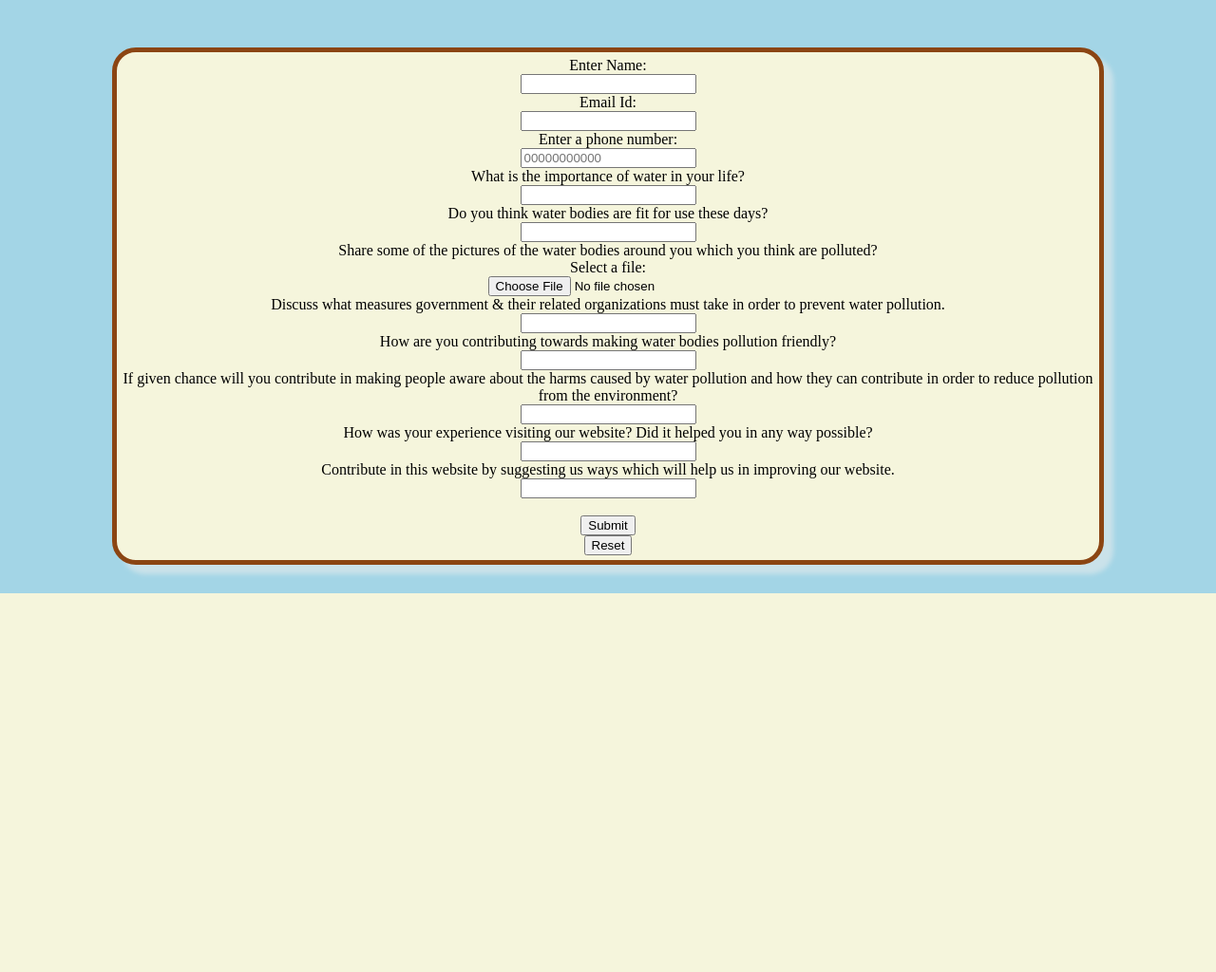
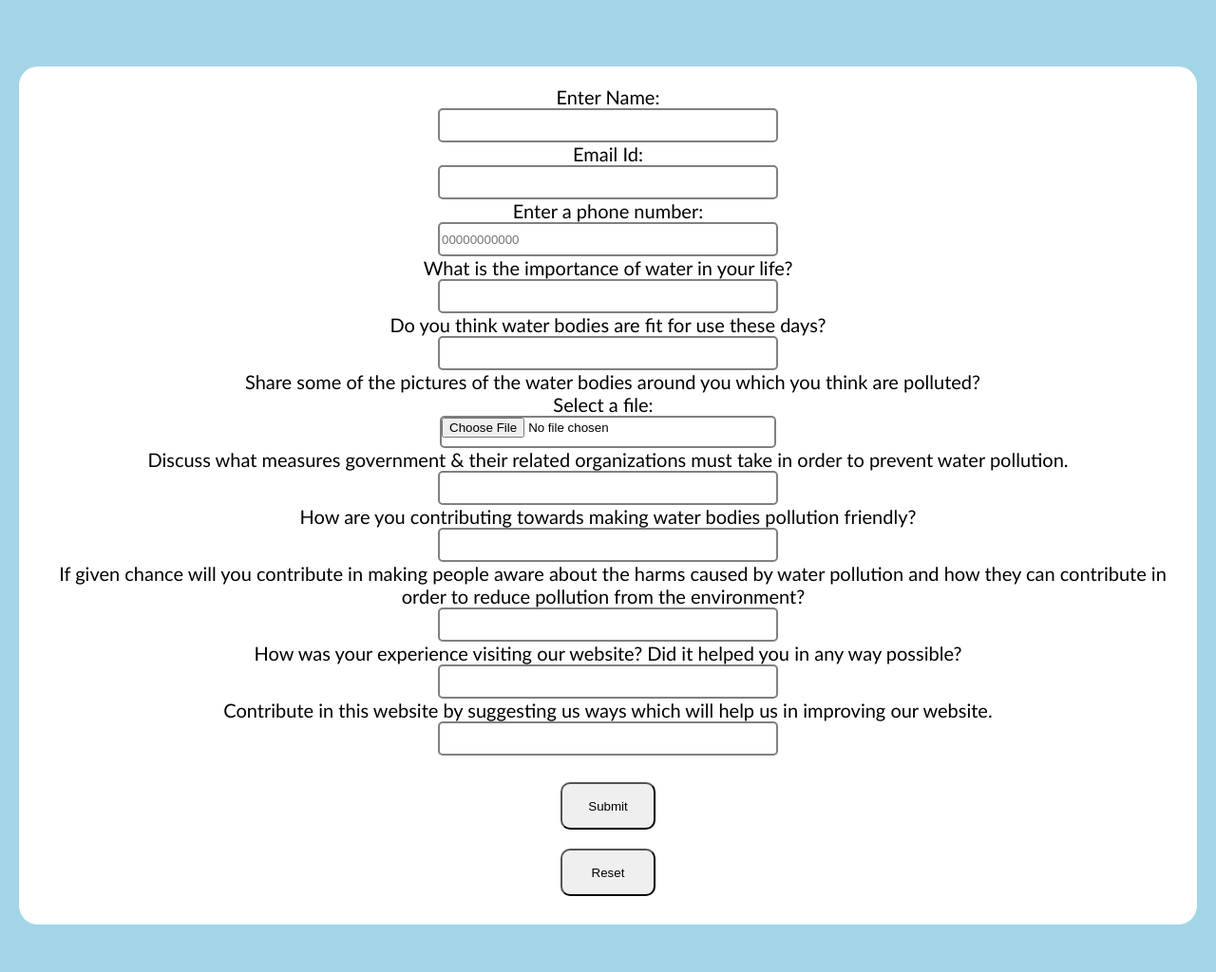
Before and after one commit to Gurkirat2915X/Maybe-Evs-project, a Django app: page /evs/Forms in a window 1280 px wide. Shown: the part 430-1454 px from the top of the page at 95% size. Before the commit the page ends 1055 px from the top, so only its background shows below. Run offline with Django 4.2, Linux system fonts and the light colour scheme.

Commit message:
forms updated

```diff
--- a/Evs_project/evs/static/evs/style.css
+++ b/Evs_project/evs/static/evs/style.css
@@ -75,6 +75,21 @@ nav>img
     flex-wrap: wrap;
     justify-content: center;
     margin:auto;
+}
+.cause_div_a
+{
+  display: flex ;
+  flex-wrap: wrap;
+  margin:auto;
+}
+.cause_div_a>p
+{
+  width: 500px;
+  padding-left: 20px;
+}
+.cause_div_a>img
+{
+  border-radius: 25px;
 }
 .multi-part
 {
@@ -190,20 +205,21 @@ footer
 }
 .cause_div
 {
-    background-color: #F5F5DC;
+
     width: 80%;
-    text-align: center;
+
     border-radius: 25px;
     margin: auto;
     padding: 5px;
-    box-shadow: 10px 10px 5px rgb(202, 226, 234);
-    border: 5px solid #8B4513;
+
+
 }
 .cause_div>img
 {
     border-radius: 15px;
     margin: 5px;
     border: 5px solid #8B4513;
+    text-align:right;
 }
 .cause_div>h3
 {
@@ -214,6 +230,7 @@ footer
 {
     margin: 5px;
     color: #8B4513;
+    width: 920px;
 }
 
 /* Here is the styling for linking all soical media handles*/
@@ -361,7 +378,7 @@ ul {
   .subscribe input:focus {
     outline: none;
     border-bottom: 1px solid #0d095e;
-    font-family: 'Gill Sans', 'Gill Sans MT', Calibri, 'Trebuchet MS', 'sans-serif';
+    font-family: 'Gill Sans', 'Gill Sans MT', 'Calibri', 'Trebuchet MS', 'sans-serif';
   }
 
   .subscribe .submit-btn {
@@ -387,3 +404,43 @@ ul {
     background-color: #07013d;
     box-shadow: -5px 6px 20px 0px rgba(88, 88, 88, 0.569);
   }
+  .form_
+  {
+    text-align: center;
+
+    margin: 20px;
+    display: flex;
+    flex-direction: column;
+    gap: 10px;
+    max-width: 1600px;
+    background-color: #fff;
+    padding: 20px;
+    border-radius: 20px;
+    justify-content: center;
+  }
+  .form_text
+  {
+    color: #000;
+    font-size: 20px;
+    font-family:'Gill Sans', 'Gill Sans MT', Calibri, 'Trebuchet MS', sans-serif;
+    margin: 5px;
+    padding: 5px;
+  }
+  .form_input
+  {
+
+    width: 350px;
+    height: 30px;
+    border: 2px solid grey;
+    border-radius: 5px;
+
+
+  }
+  .form_b
+  {
+    height: 50px;
+    width: 100px;
+    margin: 10px;
+    border-radius: 10px;
+
+  }
--- a/Evs_project/evs/templates/evs/forms.html
+++ b/Evs_project/evs/templates/evs/forms.html
@@ -37,45 +37,45 @@
     <div style="height: 50px;">
 
     </div>
-    <div class="cause_div">
+    <div class="form_" >
        <form action="">
-            <label for="name">Enter Name: </label><br>
-                <input type="text" id="name" name="name" required><br>
+            <label for="name" class="form_text">Enter Name: </label><br>
+                <input type="text" id="name" name="name"  required class="form_input"><br>
 
-            <label for="email">Email Id: </label><br>
-                <input type="email" id="email" name="email" required><br>
+            <label for="email" class="form_text">Email Id: </label><br>
+                <input type="email" id="email" name="email" required class="form_input"><br>
 
-            <label for="phone">Enter a phone number:</label><br>
-                <input type="tel" id="phone" name="phone" placeholder="00000000000" pattern="[0-9]{10}" required><br>
+            <label for="phone" class="form_text">Enter a phone number:</label><br>
+                <input type="tel" id="phone" name="phone" placeholder="00000000000" pattern="[0-9]{10}" required class="form_input"><br>
 
-            <label for="Q1">What is the importance of water in your life?</label><br>
-            <input type="text" id="Q1" name="Q1" required><br>
+            <label for="Q1" class="form_text">What is the importance of water in your life?</label><br>
+            <input type="text" id="Q1" name="Q1" required class="form_input"><br>
 
-            <label for="Q2">Do you think water bodies are fit for use these days?</label><br>
-            <input type="text" id="Q2" name="Q2" required><br>
+            <label for="Q2" class="form_text">Do you think water bodies are fit for use these days?</label><br>
+            <input type="text" id="Q2" name="Q2" required class="form_input"><br>
 
-            <label for="Q3">Share some of the pictures of the water bodies around you which you think are polluted?<br>Select a file:</label><br>
-                <input type="file" id="Q3" name="Q3" required><br>
+            <label for="Q3" class="form_text">Share some of the pictures of the water bodies around you which you think are polluted?<br>Select a file:</label><br>
+                <input type="file" id="Q3" name="Q3" required class="form_input"><br>
 
-            <label for="Q4">Discuss what measures government & their related organizations must take in order to prevent water pollution.</label><br>
-                <input type="text" id="Q4" name="Q4" required><br>
+            <label for="Q4" class="form_text">Discuss what measures government & their related organizations must take in order to prevent water pollution.</label><br>
+                <input type="text" id="Q4" name="Q4" required class="form_input"><br>
 
-            <label for="Q5">How are you contributing towards making water bodies pollution friendly?</label><br>
-                <input type="text" id="Q5" name="Q5" required><br>
+            <label for="Q5" class="form_text">How are you contributing towards making water bodies pollution friendly?</label><br>
+                <input type="text" id="Q5" name="Q5" required class="form_input"><br>
 
-            <label for="Q6"> If given chance will you contribute in making people aware about the harms caused by water pollution and how they can contribute in order to reduce pollution from the environment?</label><br>
-                <input type="text" id="Q6" name="Q6" required><br>
+            <label for="Q6" class="form_text"> If given chance will you contribute in making people aware about the harms caused by water pollution and how they can contribute in order to reduce pollution from the environment?</label><br>
+                <input type="text" id="Q6" name="Q6" required class="form_input"><br>
 
-            <label for="Q7">How was your experience visiting our website? Did it helped you in any way possible?</label><br>
-                <input type="text" id="Q7" name="Q7" required><br>
+            <label for="Q7" class="form_text">How was your experience visiting our website? Did it helped you in any way possible?</label><br>
+                <input type="text" id="Q7" name="Q7" required class="form_input"><br>
 
-            <label for="Q8">Contribute in this website by suggesting us ways which will help us in improving our website.</label><br>
-                <input type="text" id="Q8" name="Q8" required><br>
+            <label for="Q8" class="form_text">Contribute in this website by suggesting us ways which will help us in improving our website.</label><br>
+                <input type="text" id="Q8" name="Q8" required class="form_input"><br>
 
             <br>
 
-                <input type="submit" value="Submit"><br>
-                <input type="reset" value="Reset">
+                <input type="submit" value="Submit" class="form_b"><br>
+                <input type="reset" value="Reset" class="form_b">
 
         </form>
     </div>
--- a/Evs_project/evs/views.py
+++ b/Evs_project/evs/views.py
@@ -1,11 +1,12 @@
 from django.shortcuts import render
 from django.http import HttpResponse
+
+blank = ""
 
 #For homepage
 nav_names = ["Forms","NGOs","Solutions","Causes","Home"]
 logo_link ="https://tse4.mm.bing.net/th/id/OIG3.mlONeZu1lGfbij1d4cFH?pid=ImgGn"
 img_links = ["https://i.natgeofe.com/n/2e9d6cb1-be06-4b0d-a0a2-2ecd098360db/44179.jpg?w=1200","https://images.hindustantimes.com/rf/image_size_630x354/HT/p2/2018/09/19/Pictures/bjp-yuva-yamuna-cleaning_bd5567a2-bc2d-11e8-95ec-91800d079bb4.jpg"]
-
 
 
 #For Causes
@@ -58,7 +59,7 @@ Cause_heading=["Cause","https://www.environmentbuddy.com/wp-content/uploads/2020
 
 #For Solutions
 solutions = ["2","3","4"]
-Solution_img = ["https://tse4.mm.bing.net/th/id/OIG3.mlONeZu1lGfbij1d4cFH?pid=ImgGn","2"]
+Solution_img = ["https://tse4.mm.bing.net/th/id/OIG3.mlONeZu1lGfbij1d4cFH?pid=ImgGn",""]
 Solution_content=["Hello","2"]
 Solution_heading=["Solution","https://www.environmentbuddy.com/wp-content/uploads/2020/03/Polluted-river-with-garbage.jpeg"]
 
@@ -103,7 +104,7 @@ ngo_mail = ["info@wwfindia.net",
             "Email Id: arun@indiaenvironment.org"
             ]
 
-ngo_contact = ["number",""]
+ngo_contact = ["number","100",'11','11']
 
 
 # For forms
@@ -122,6 +123,7 @@ def Causes(request):
           "side_nav_names":causes,
           "heading":Cause_heading,
           "content_list":zip(causes,Cause_img,Cause_content)
+          ,"blank":blank
      })
 def Solutions(request):
      return render(request,"evs/Solution.html",
@@ -131,7 +133,8 @@ def Solutions(request):
           "logo":logo_link,
           "side_nav_names":solutions,
           "heading":Solution_heading,
-          "content_list":zip(solutions,Solution_img,Solution_content)
+          "content_list":zip(solutions,Solution_img,Solution_content),
+          "blank":blank
 
      })
 def NGOs(request):
@@ -142,7 +145,7 @@ def NGOs(request):
           "logo":logo_link,
           "side_nav_names":ngos,
           "heading":ngo_heading,
-          "content_list":zip(ngos,ngo_content,ngo_website,ngo_mail,ngo_contact,ngo_img)
+          "content_list":zip(ngos,ngo_content,ngo_website,ngo_mail,ngo_img)
      })
 def Forms(request):
      return render(request,"evs/forms.html",
```
Also changed, not shown: Evs_project/evs/templates/evs/Causes.html (+8 -1 lines), Evs_project/evs/templates/evs/NGO.html (+4 -4 lines), Evs_project/evs/templates/evs/Solution.html (+8 -0 lines), Evs_project/evs/templates/evs/index.html (+23 -15 lines).
